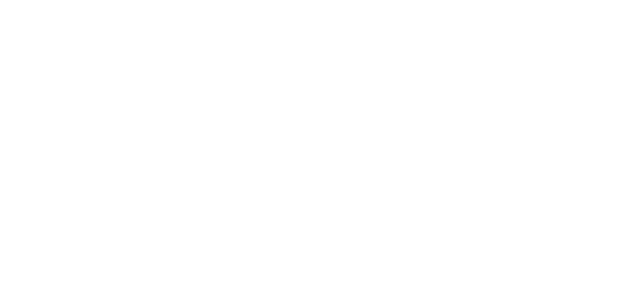
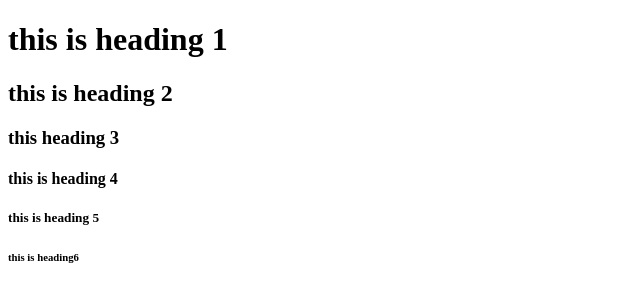
Before and after one commit to abahsimon/My-first-webpage, a plain HTML site: page index.html in a window 1280 px wide. Shown: the whole page, without its empty margins (0-640 px from the left). Drawn offline with Linux system fonts and the light colour scheme.

Commit message:
add h1 to h6 tag

```diff
--- a/index.html
+++ b/index.html
@@ -7,6 +7,13 @@
     <title>CSS Lesson</title>
 </head>
 <body>
+<h1>this is heading 1</h1>
+<h2>this is heading 2</h2>
+<h3>this heading 3</h3>
+<h4>this is heading 4</h4>
+<h5>this is heading 5</h5>
+<h6>this is heading6</h6>
+
 
 </body>
 </html>
```
